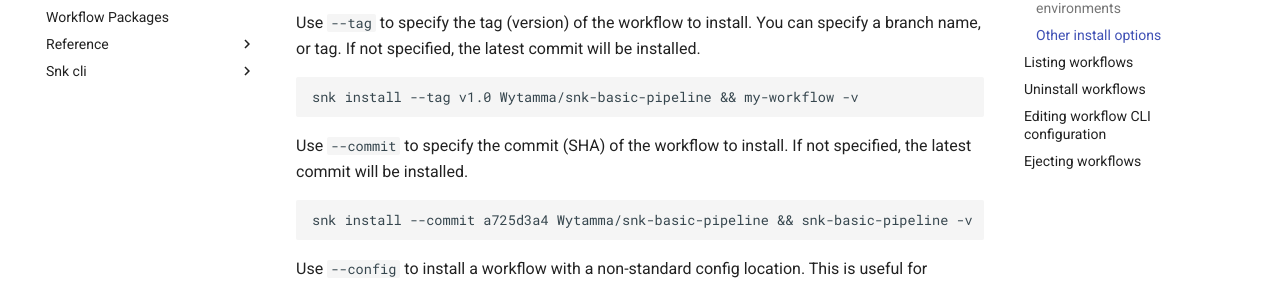
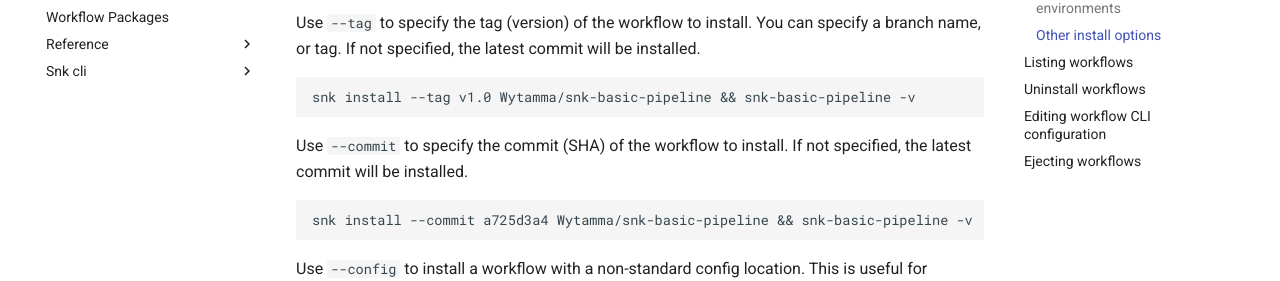
Before and after one commit to Wytamma/snk, an MkDocs documentation site: the page built from docs/managing_workflows.md, in a window 1280 px wide and 900 px high, scrolled down 1993 px. Shown: the part 172-453 px from the top of the window. Built offline with MkDocs 1.6.1 and Material for MkDocs 9.7.7, drawn with Linux system fonts in a browser that asks for light colours; comment, search, counter and statistics services are not loaded.

Commit message:
Fix command in managing_workflows.md

````diff
--- a/docs/managing_workflows.md
+++ b/docs/managing_workflows.md
@@ -88,7 +88,7 @@ snk install --name my-workflow Wytamma/snk-basic-pipeline && my-workflow -h
 
 Use `--tag` to specify the tag (version) of the workflow to install. You can specify a branch name, or tag. If not specified, the latest commit will be installed.
 ```bash
-snk install --tag v1.0 Wytamma/snk-basic-pipeline && my-workflow -v
+snk install --tag v1.0 Wytamma/snk-basic-pipeline && snk-basic-pipeline -v
 ```
 
 Use `--commit` to specify the commit (SHA) of the workflow to install. If not specified, the latest commit will be installed.
````
